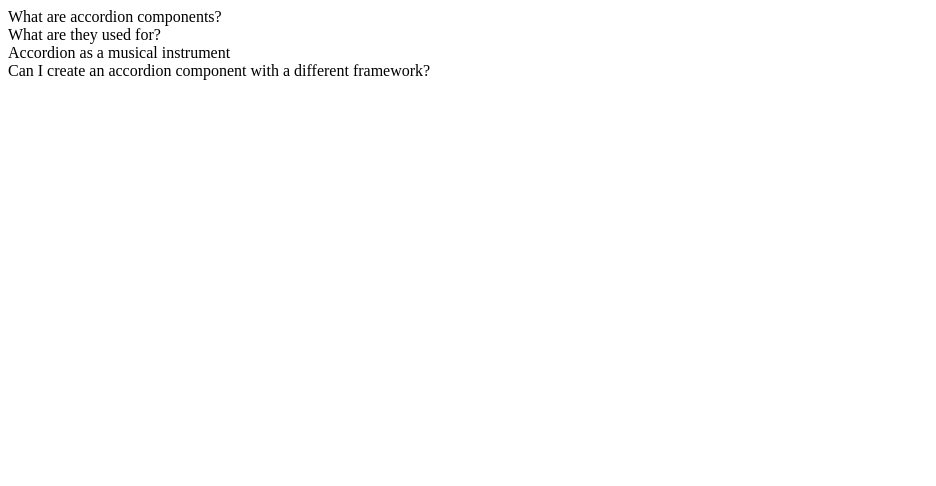
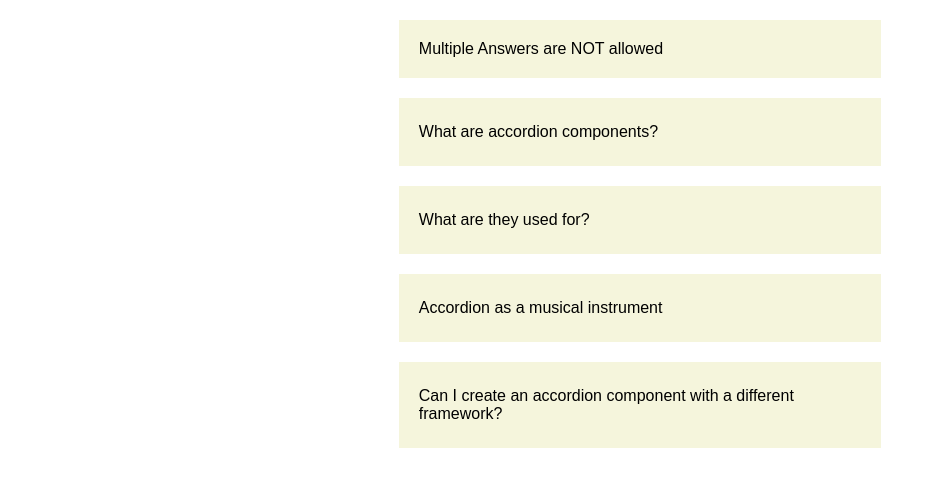
Before and after one commit to JasonDGates/25ReactInterviewQuestion, a React (Vite) app: page / in a window 1280 px wide. Shown: the top 486 px of the page, without its empty margins (0-936 px from the left). Built offline with nearby package versions, Linux system fonts and the light colour scheme.

Commit message:
single answer complete

```diff
--- a/src/Accordion/Accordion.jsx
+++ b/src/Accordion/Accordion.jsx
@@ -1,11 +1,35 @@
+import { useState } from "react"
 import data from "./data"
 import './styles.css'
 
 export default function Accordion() {
-  console.log(data)
+  const [visible, setVisible] = useState('0');
+  const [multiVisible, setMultiVisible] = useState(false);
+
+  const handleSingleShow = (id) => {
+    if (visible === id) {
+      setVisible('0')
+    } else {
+      setVisible(id);
+    }
+  }
+
   return <div className="wrapper">
+    <div className="card"
+    onClick={() => setMultiVisible(!multiVisible)}>
+      {
+        multiVisible ?
+        <div>Multiple Answers are allowed</div> :
+        <div>Multiple Answers are NOT allowed</div>
+      }
+    </div>
     {data.map(dataItem => (
-      <div key={dataItem.id}>{dataItem.question}</div>
+      <div key={dataItem.id} className="card"
+      onClick={() => handleSingleShow(dataItem.id)}>
+        <div className="question">{dataItem.question}</div>
+        {dataItem.id === visible && <div className="answer">{dataItem.answer}</div>}
+      </div>
+
     ))}
   </div>
 }
--- a/src/Accordion/styles.css
+++ b/src/Accordion/styles.css
@@ -0,0 +1,11 @@
+.card {
+  max-width: 35%;
+  margin: 20px auto;
+  background-color: beige;
+  padding: 20px;
+  font-family: Arial, sans-serif;
+}
+
+.question {
+  margin: 5px auto;
+}
```
